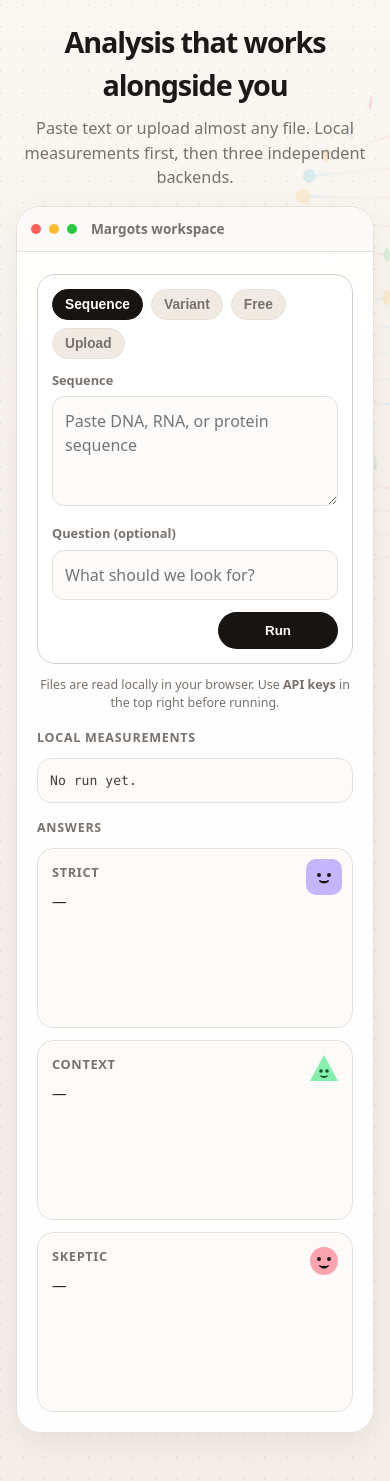
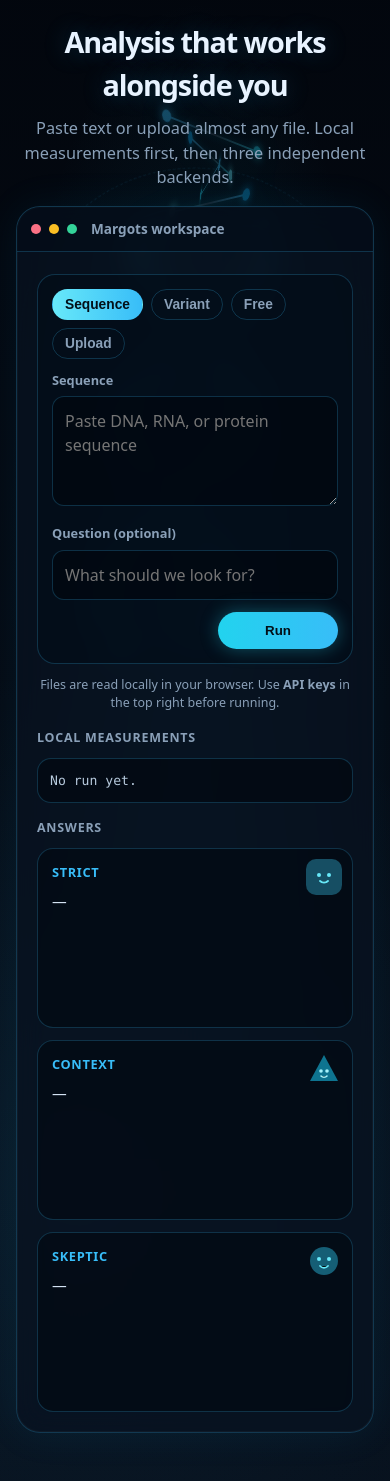
Before and after one commit to meenavignesh-svg/margots, a plain HTML site: page docs/index.html in a window 390 px wide. Shown: the part 62-1543 px from the top of the page. Drawn offline with Linux system fonts and the light colour scheme.

Commit message:
Jarvis-style holographic DNA spinning in background

```diff
--- a/docs/index.html
+++ b/docs/index.html
@@ -6,17 +6,18 @@
   <title>Margots</title>
   <style>
     :root {
-      --bg: #f6f1ea;
-      --surface: #ffffff;
-      --text: #1c1917;
-      --muted: #78716c;
-      --line: #e7e0d8;
-      --line-strong: #d6cfc6;
-      --black: #171412;
-      --soft: #f0eae3;
-      --ok: #16a34a;
-      --err: #dc2626;
-      --shadow: 0 10px 30px rgba(28, 25, 23, 0.06);
+      --bg: #050b14;
+      --panel: rgba(8, 18, 32, 0.78);
+      --panel-solid: #0b1624;
+      --text: #e8f3ff;
+      --muted: #8aa0b8;
+      --line: rgba(56, 189, 248, 0.22);
+      --line-strong: rgba(56, 189, 248, 0.4);
+      --cyan: #38bdf8;
+      --cyan2: #22d3ee;
+      --ok: #34d399;
+      --err: #fb7185;
+      --black: #031018;
     }
     * { box-sizing: border-box; }
     html, body { margin: 0; min-height: 100%; }
@@ -24,13 +25,14 @@
       font-family: ui-sans-serif, system-ui, -apple-system, Segoe UI, Roboto, Helvetica, Arial, sans-serif;
       color: var(--text);
       background:
-        radial-gradient(circle at 1px 1px, rgba(28,25,23,0.05) 1px, transparent 0) 0 0 / 22px 22px,
-        linear-gradient(180deg, #fbf7f2 0%, var(--bg) 42%, #f3eee8 100%);
+        radial-gradient(ellipse 80% 60% at 50% 40%, rgba(14, 116, 144, 0.18), transparent 60%),
+        radial-gradient(circle at 20% 80%, rgba(56, 189, 248, 0.08), transparent 40%),
+        linear-gradient(180deg, #02060d 0%, #050b14 50%, #07101c 100%);
       line-height: 1.5;
       overflow-x: hidden;
     }
 
-    /* background DNA */
+    /* JARVIS DNA hologram */
     .dna-bg {
       position: fixed;
       inset: 0;
@@ -38,69 +40,89 @@
       z-index: 0;
       overflow: hidden;
     }
+    .hud-ring {
+      position: absolute;
+      left: 50%;
+      top: 48%;
+      border: 1px solid rgba(56, 189, 248, 0.18);
+      border-radius: 50%;
+      transform: translate(-50%, -50%);
+    }
+    .hud-ring.r1 { width: min(70vw, 520px); height: min(70vw, 520px); animation: ring 24s linear infinite; }
+    .hud-ring.r2 { width: min(90vw, 680px); height: min(90vw, 680px); border-style: dashed; opacity: 0.5; animation: ring 40s linear infinite reverse; }
+    .hud-ring.r3 { width: min(50vw, 360px); height: min(50vw, 360px); opacity: 0.35; animation: ring 18s linear infinite; }
+    @keyframes ring {
+      from { transform: translate(-50%, -50%) rotate(0deg); }
+      to { transform: translate(-50%, -50%) rotate(360deg); }
+    }
+    .scan {
+      position: absolute;
+      left: 0; right: 0;
+      height: 120px;
+      background: linear-gradient(180deg, transparent, rgba(56,189,248,0.06), transparent);
+      animation: scan 6s ease-in-out infinite;
+    }
+    @keyframes scan {
+      0% { top: -10%; }
+      100% { top: 110%; }
+    }
+
     .dna-stage {
       position: absolute;
-      right: -40px;
-      top: 50%;
-      width: 220px;
-      height: 520px;
-      transform: translateY(-50%);
-      perspective: 900px;
-      opacity: 0.28;
-    }
-    .dna-stage.left {
-      left: -50px;
-      right: auto;
-      opacity: 0.16;
-      transform: translateY(-50%) scale(0.85);
+      left: 50%;
+      top: 46%;
+      width: 280px;
+      height: 560px;
+      transform: translate(-50%, -50%);
+      perspective: 1000px;
+      opacity: 0.55;
+      filter: drop-shadow(0 0 18px rgba(34, 211, 238, 0.35));
     }
     .dna {
       position: absolute;
       inset: 0;
       transform-style: preserve-3d;
-      animation: dna-spin 18s linear infinite;
+      animation: dna-spin 8s linear infinite;
     }
     body.working .dna {
-      animation-duration: 3.2s;
+      animation-duration: 2.4s;
     }
     body.working .dna-stage {
-      opacity: 0.42;
-    }
-    body.working .dna-stage.left {
-      opacity: 0.26;
+      opacity: 0.85;
+      filter: drop-shadow(0 0 28px rgba(34, 211, 238, 0.55));
     }
     @keyframes dna-spin {
-      from { transform: rotateY(0deg); }
-      to { transform: rotateY(360deg); }
+      from { transform: rotateY(0deg) rotateZ(-8deg); }
+      to { transform: rotateY(360deg) rotateZ(-8deg); }
     }
     .pair {
       position: absolute;
       left: 50%;
-      width: 120px;
+      width: 140px;
       height: 4px;
-      margin-left: -60px;
+      margin-left: -70px;
       transform-style: preserve-3d;
     }
     .pair .rung {
       position: absolute;
       left: 0; right: 0; top: 0;
-      height: 3px;
-      border-radius: 3px;
-      background: linear-gradient(90deg, #fb7185, #e7e5e4 35%, #e7e5e4 65%, #38bdf8);
-      transform: translateZ(0);
+      height: 2px;
+      border-radius: 2px;
+      background: linear-gradient(90deg, rgba(34,211,238,0.95), rgba(148,163,184,0.35), rgba(56,189,248,0.95));
+      box-shadow: 0 0 8px rgba(34, 211, 238, 0.45);
     }
     .pair .base {
       position: absolute;
-      top: -6px;
-      width: 14px;
-      height: 14px;
+      top: -5px;
+      width: 12px;
+      height: 12px;
       border-radius: 50%;
-      box-shadow: 0 2px 8px rgba(28,25,23,0.12);
+      box-shadow: 0 0 12px currentColor;
     }
-    .pair .base.a { left: -4px; background: #f43f5e; }
-    .pair .base.b { right: -4px; background: #0ea5e9; }
-    .pair .base.c { left: -4px; background: #22c55e; }
-    .pair .base.d { right: -4px; background: #f59e0b; }
+    .pair .base.a { left: -3px; background: #22d3ee; color: #22d3ee; }
+    .pair .base.b { right: -3px; background: #38bdf8; color: #38bdf8; }
+    .pair .base.c { left: -3px; background: #67e8f9; color: #67e8f9; }
+    .pair .base.d { right: -3px; background: #0ea5e9; color: #0ea5e9; }
 
     .topbar {
       max-width: 1080px;
@@ -124,21 +146,21 @@
       width: 22px;
       height: 22px;
       border-radius: 7px;
-      background: conic-gradient(from 210deg, #f43f5e, #fb923c, #fbbf24, #34d399, #60a5fa, #a78bfa, #f43f5e);
-      box-shadow: inset 0 0 0 2px rgba(255,255,255,0.55);
+      background: radial-gradient(circle at 30% 30%, #67e8f9, #0284c7);
+      box-shadow: 0 0 14px rgba(34, 211, 238, 0.55);
     }
     .pill {
       font-size: 0.72rem;
       border: 1px solid var(--line-strong);
-      background: #fff;
-      color: var(--muted);
+      background: rgba(8,18,32,0.7);
+      color: var(--cyan);
       border-radius: 999px;
       padding: 3px 8px;
       font-weight: 600;
     }
     .keys-btn {
       border: 1px solid var(--line-strong);
-      background: #fff;
+      background: rgba(8,18,32,0.75);
       color: var(--text);
       border-radius: 999px;
       padding: 8px 14px;
@@ -146,17 +168,17 @@
       font-size: 0.88rem;
       cursor: pointer;
     }
-    .keys-btn:hover { background: var(--soft); }
+    .keys-btn:hover { border-color: var(--cyan); }
     .keys-btn .dot-live {
       display: inline-block;
       width: 8px;
       height: 8px;
       border-radius: 50%;
-      background: #d6d3d1;
+      background: #334155;
       margin-right: 6px;
       vertical-align: middle;
     }
-    .keys-btn .dot-live.on { background: var(--ok); }
+    .keys-btn .dot-live.on { background: var(--ok); box-shadow: 0 0 8px var(--ok); }
 
     .shell {
       max-width: 920px;
@@ -171,6 +193,7 @@
       font-size: clamp(1.8rem, 4vw, 2.55rem);
       letter-spacing: -0.04em;
       font-weight: 700;
+      text-shadow: 0 0 24px rgba(56,189,248,0.25);
     }
     .hero p {
       margin: 10px auto 0;
@@ -180,12 +203,12 @@
     }
 
     .stage {
-      background: rgba(255,255,255,0.92);
+      background: var(--panel);
       border: 1px solid var(--line);
       border-radius: 24px;
-      box-shadow: var(--shadow);
+      box-shadow: 0 0 40px rgba(14, 165, 233, 0.08), inset 0 0 0 1px rgba(255,255,255,0.03);
       overflow: hidden;
-      backdrop-filter: blur(6px);
+      backdrop-filter: blur(14px);
     }
     .stage-top {
       display: flex;
@@ -193,12 +216,12 @@
       gap: 8px;
       padding: 12px 14px;
       border-bottom: 1px solid var(--line);
-      background: #fcfaf8;
+      background: rgba(3, 12, 22, 0.55);
     }
-    .dot { width: 10px; height: 10px; border-radius: 50%; background: #d6d3d1; }
-    .dot.r { background: #ff5f57; }
-    .dot.y { background: #febc2e; }
-    .dot.g { background: #28c840; }
+    .dot { width: 10px; height: 10px; border-radius: 50%; background: #334155; }
+    .dot.r { background: #fb7185; }
+    .dot.y { background: #fbbf24; }
+    .dot.g { background: #34d399; }
     .stage-title {
       margin-left: 6px;
       font-size: 0.85rem;
@@ -207,8 +230,8 @@
     }
     .stage-body { padding: 22px 20px 20px; }
     .composer {
-      background: #fff;
-      border: 1px solid var(--line-strong);
+      background: rgba(3, 12, 22, 0.55);
+      border: 1px solid var(--line);
       border-radius: 18px;
       padding: 14px;
     }
@@ -220,7 +243,7 @@
     }
     .tab {
       border: 1px solid var(--line);
-      background: var(--soft);
+      background: transparent;
       color: var(--muted);
       border-radius: 999px;
       padding: 7px 12px;
@@ -229,9 +252,9 @@
       cursor: pointer;
     }
     .tab.active {
-      background: var(--black);
-      color: #fff;
-      border-color: var(--black);
+      color: #031018;
+      background: linear-gradient(90deg, #67e8f9, #38bdf8);
+      border-color: transparent;
     }
     label {
       display: block;
@@ -244,7 +267,7 @@
     input, textarea {
       width: 100%;
       border: 1px solid var(--line);
-      background: #fcfbfa;
+      background: rgba(2, 8, 16, 0.7);
       color: var(--text);
       border-radius: 12px;
       padding: 12px;
@@ -252,24 +275,23 @@
     }
     input:focus, textarea:focus {
       outline: none;
-      border-color: #a8a29e;
-      background: #fff;
-      box-shadow: 0 0 0 4px rgba(28,25,23,0.04);
+      border-color: var(--cyan);
+      box-shadow: 0 0 0 3px rgba(56, 189, 248, 0.15);
     }
     textarea { min-height: 110px; resize: vertical; }
     .drop {
       border: 1.5px dashed var(--line-strong);
       border-radius: 14px;
-      background: #fcfbfa;
+      background: rgba(2, 8, 16, 0.5);
       padding: 22px 14px;
       text-align: center;
       color: var(--muted);
       cursor: pointer;
     }
     .drop.drag {
-      border-color: var(--black);
-      background: #f5f1ec;
+      border-color: var(--cyan);
       color: var(--text);
+      box-shadow: 0 0 20px rgba(56,189,248,0.15);
     }
     .drop strong { color: var(--text); }
     .drop input { display: none; }
@@ -287,13 +309,14 @@
     .err { color: var(--err); }
     #run {
       border: none;
-      background: var(--black);
-      color: #fff;
+      background: linear-gradient(90deg, #22d3ee, #38bdf8);
+      color: #031018;
       border-radius: 999px;
       padding: 11px 18px;
       font-weight: 700;
       cursor: pointer;
       min-width: 120px;
+      box-shadow: 0 0 18px rgba(34, 211, 238, 0.35);
     }
     #run:disabled { opacity: 0.55; cursor: not-allowed; }
     .hint {
@@ -311,7 +334,7 @@
       color: var(--muted);
     }
     .facts {
-      background: #fcfbfa;
+      background: rgba(2, 8, 16, 0.65);
       border: 1px solid var(--line);
       border-radius: 14px;
       padding: 12px;
@@ -319,7 +342,7 @@
       font-size: 0.82rem;
       white-space: pre-wrap;
       word-break: break-word;
-      color: #44403c;
+      color: #b6c9dc;
       max-height: 180px;
       overflow: auto;
     }
@@ -330,7 +353,7 @@
     }
     @media (max-width: 860px) { .answers { grid-template-columns: 1fr; } }
     .answer {
-      background: #fcfbfa;
+      background: rgba(2, 8, 16, 0.55);
       border: 1px solid var(--line);
       border-radius: 16px;
       padding: 14px;
@@ -350,20 +373,20 @@
       font-size: 0.8rem;
       text-transform: uppercase;
       letter-spacing: 0.05em;
-      color: var(--muted);
+      color: var(--cyan);
     }
     .answer .body {
       white-space: pre-wrap;
       word-break: break-word;
       font-size: 0.92rem;
-      color: #292524;
+      color: #d7e6f5;
       line-height: 1.55;
     }
 
     .modal-backdrop {
       position: fixed;
       inset: 0;
-      background: rgba(28, 25, 23, 0.35);
+      background: rgba(2, 6, 13, 0.72);
       display: none;
       align-items: center;
       justify-content: center;
@@ -373,13 +396,13 @@
     .modal-backdrop.open { display: flex; }
     .modal {
       width: min(440px, 100%);
-      background: #fff;
-      border: 1px solid var(--line);
+      background: #0b1624;
+      border: 1px solid var(--line-strong);
       border-radius: 18px;
-      box-shadow: 0 20px 50px rgba(28,25,23,0.18);
+      box-shadow: 0 0 40px rgba(34, 211, 238, 0.12);
       padding: 18px;
     }
-    .modal h2 { margin: 0 0 6px; font-size: 1.1rem; letter-spacing: -0.02em; }
+    .modal h2 { margin: 0 0 6px; font-size: 1.1rem; }
     .modal p { margin: 0 0 14px; color: var(--muted); font-size: 0.88rem; }
     .modal .keys-fields .field { margin-bottom: 12px; }
     .modal input {
@@ -394,7 +417,7 @@
     }
     .btn-secondary {
       border: 1px solid var(--line-strong);
-      background: #fff;
+      background: transparent;
       color: var(--text);
       border-radius: 999px;
       padding: 10px 14px;
@@ -403,8 +426,8 @@
     }
     .btn-primary {
       border: none;
-      background: var(--black);
-      color: #fff;
+      background: linear-gradient(90deg, #22d3ee, #38bdf8);
+      color: #031018;
       border-radius: 999px;
       padding: 10px 14px;
       font-weight: 700;
@@ -412,15 +435,17 @@
     }
 
     @media (max-width: 720px) {
-      .dna-stage { opacity: 0.14; right: -80px; }
-      .dna-stage.left { display: none; }
+      .dna-stage { width: 200px; height: 420px; opacity: 0.35; }
     }
   </style>
 </head>
 <body>
   <div class="dna-bg" aria-hidden="true">
-    <div class="dna-stage" id="dna_right"></div>
-    <div class="dna-stage left" id="dna_left"></div>
+    <div class="hud-ring r1"></div>
+    <div class="hud-ring r2"></div>
+    <div class="hud-ring r3"></div>
+    <div class="scan"></div>
+    <div class="dna-stage" id="dna_main"></div>
   </div>
 
   <div class="topbar">
@@ -513,15 +538,15 @@
           <h2>Answers</h2>
           <div class="answers">
             <div class="answer">
-              <div class="badge"><svg viewBox="0 0 36 36" width="36" height="36"><rect width="36" height="36" rx="10" fill="#c4b5fd"/><circle cx="13" cy="16" r="2" fill="#1c1917"/><circle cx="23" cy="16" r="2" fill="#1c1917"/><path d="M14 22c2 2 6 2 8 0" stroke="#1c1917" stroke-width="1.8" stroke-linecap="round"/></svg></div>
+              <div class="badge"><svg viewBox="0 0 36 36" width="36" height="36"><rect width="36" height="36" rx="10" fill="#164e63"/><circle cx="13" cy="16" r="2" fill="#67e8f9"/><circle cx="23" cy="16" r="2" fill="#67e8f9"/><path d="M14 22c2 2 6 2 8 0" stroke="#67e8f9" stroke-width="1.8" stroke-linecap="round"/></svg></div>
               <h3>Strict</h3><div class="body" id="out_strict">—</div>
             </div>
             <div class="answer">
-              <div class="badge"><svg viewBox="0 0 36 36" width="36" height="36"><path d="M18 4 L32 30 H4 Z" fill="#86efac"/><circle cx="15" cy="20" r="1.8" fill="#14532d"/><circle cx="21" cy="20" r="1.8" fill="#14532d"/><path d="M15 25c1.5 1.6 4.5 1.6 6 0" stroke="#14532d" stroke-width="1.6" stroke-linecap="round"/></svg></div>
+              <div class="badge"><svg viewBox="0 0 36 36" width="36" height="36"><path d="M18 4 L32 30 H4 Z" fill="#0e7490"/><circle cx="15" cy="20" r="1.8" fill="#a5f3fc"/><circle cx="21" cy="20" r="1.8" fill="#a5f3fc"/><path d="M15 25c1.5 1.6 4.5 1.6 6 0" stroke="#a5f3fc" stroke-width="1.6" stroke-linecap="round"/></svg></div>
               <h3>Context</h3><div class="body" id="out_context">—</div>
             </div>
             <div class="answer">
-              <div class="badge"><svg viewBox="0 0 36 36" width="36" height="36"><circle cx="18" cy="18" r="14" fill="#fda4af"/><circle cx="13" cy="16" r="2" fill="#1c1917"/><circle cx="23" cy="16" r="2" fill="#1c1917"/><path d="M14 23c2.2 2.4 5.8 2.4 8 0" stroke="#1c1917" stroke-width="1.8" stroke-linecap="round"/></svg></div>
+              <div class="badge"><svg viewBox="0 0 36 36" width="36" height="36"><circle cx="18" cy="18" r="14" fill="#155e75"/><circle cx="13" cy="16" r="2" fill="#67e8f9"/><circle cx="23" cy="16" r="2" fill="#67e8f9"/><path d="M14 23c2.2 2.4 5.8 2.4 8 0" stroke="#67e8f9" stroke-width="1.8" stroke-linecap="round"/></svg></div>
               <h3>Skeptic</h3><div class="body" id="out_skeptic">—</div>
             </div>
           </div>
@@ -566,14 +591,14 @@ const PROMPTS = {
 function buildHelix(container) {
   const dna = document.createElement('div');
   dna.className = 'dna';
-  const pairs = 18;
+  const pairs = 22;
   for (let i = 0; i < pairs; i++) {
     const pair = document.createElement('div');
     pair.className = 'pair';
-    const y = 18 + i * 26;
-    const rot = i * 28;
+    const y = 12 + i * 24;
+    const rot = i * 26;
     pair.style.top = y + 'px';
-    pair.style.transform = `rotateY(${rot}deg) translateZ(0)`;
+    pair.style.transform = `rotateY(${rot}deg)`;
     const rung = document.createElement('div');
     rung.className = 'rung';
     const a = document.createElement('div');
@@ -587,9 +612,7 @@ function buildHelix(container) {
   }
   container.appendChild(dna);
 }
-
-buildHelix(document.getElementById('dna_right'));
-buildHelix(document.getElementById('dna_left'));
+buildHelix(document.getElementById('dna_main'));
 
 const els = {
   modeBtns: [...document.querySelectorAll('.tab')],
```
